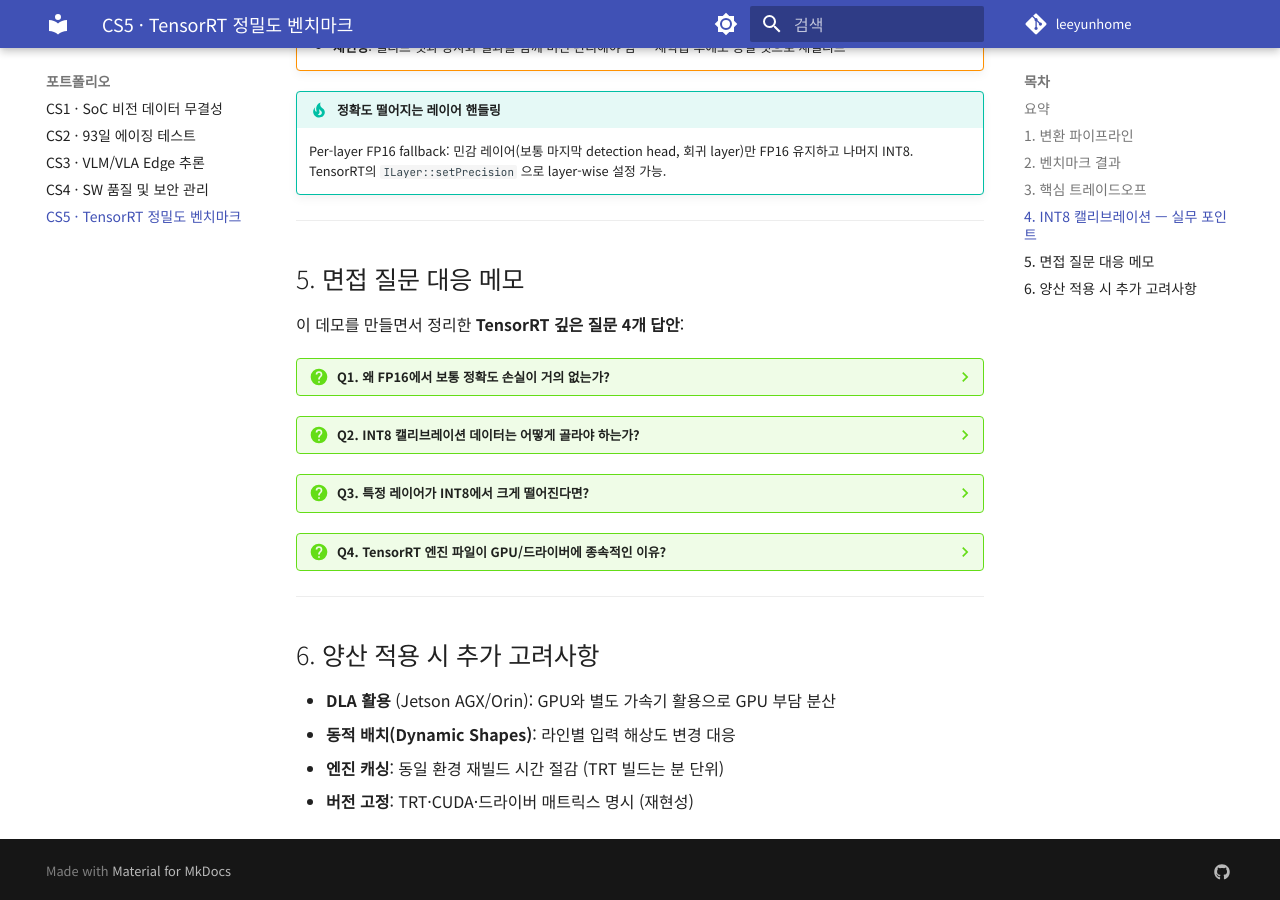
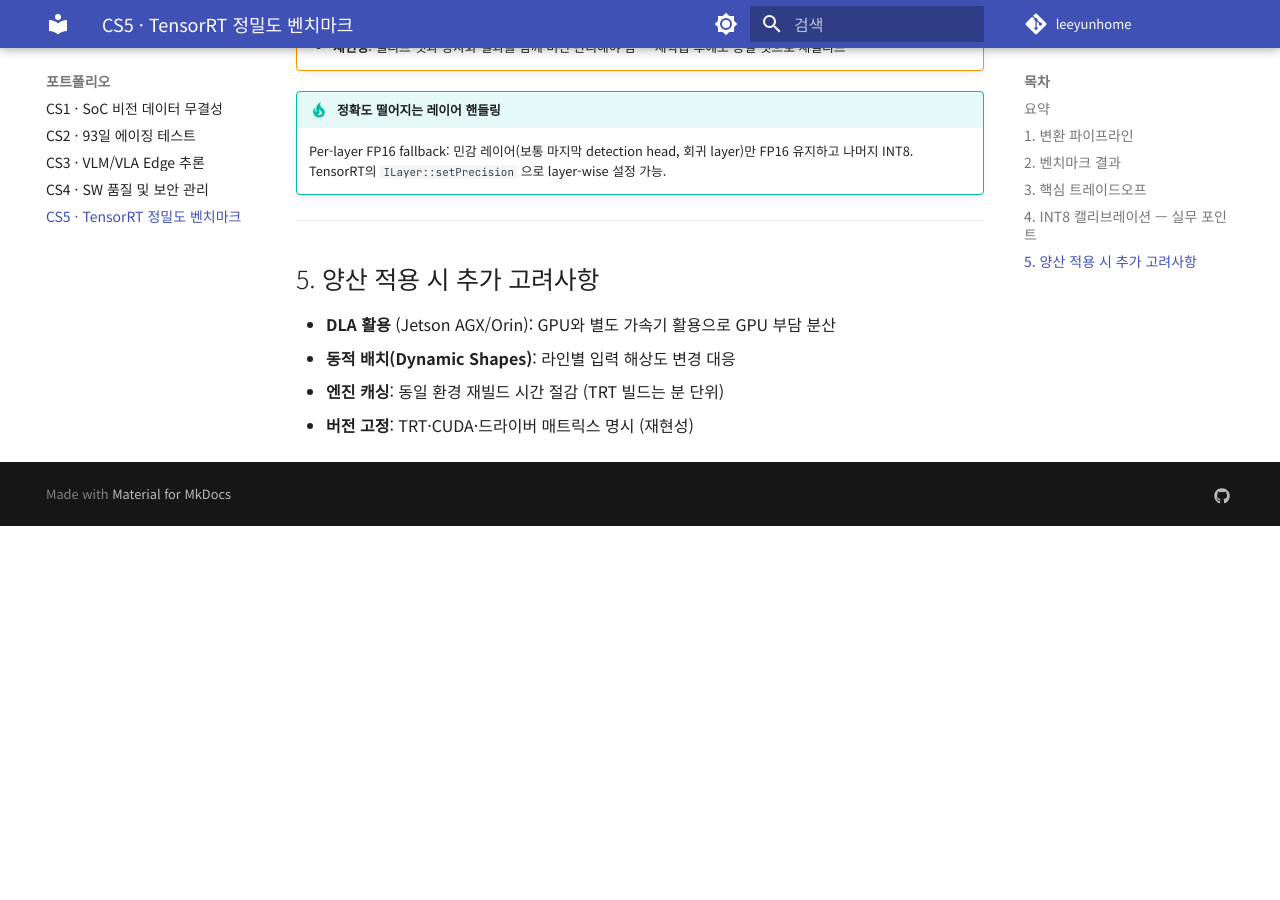
Before and after one commit to leeyunhome/portfolio, an MkDocs documentation site: the page built from docs/cases/05-trt-benchmark.md, in a window 1280 px wide and 900 px high, scrolled down 2297 px. Built offline with MkDocs 1.6.1 and Material for MkDocs 9.7.7, drawn with Linux system fonts in a browser that asks for light colours; after the commit the page ends 2823 px from its top, so only the background shows below that.

Commit message:
Remove interview Q&A memo section from CS5 TensorRT benchmark page

```diff
--- a/docs/cases/05-trt-benchmark.md
+++ b/docs/cases/05-trt-benchmark.md
@@ -86,29 +86,7 @@ flowchart LR
 
 ---
 
-## 5. 면접 질문 대응 메모
-
-이 데모를 만들면서 정리한 **TensorRT 깊은 질문 4개 답안**:
-
-??? question "Q1. 왜 FP16에서 보통 정확도 손실이 거의 없는가?"
-    뉴럴넷 가중치·활성화 분포의 동적 범위가 FP16의 표현 범위 안에 대체로 들어옴.
-    오버플로 위험이 있는 일부 레이어(softmax, exp)는 TensorRT가 자동으로 FP32 fallback을 수행함.
-
-??? question "Q2. INT8 캘리브레이션 데이터는 어떻게 골라야 하는가?"
-    현장 카메라의 분포를 대표해야 함. 동일 라인이라도 시간대·조도·이물질 유형이 다르면
-    별도 캘리브 셋을 가져가야 함. 라인별 파라미터 템플릿(JD 항목)과 함께 관리.
-
-??? question "Q3. 특정 레이어가 INT8에서 크게 떨어진다면?"
-    먼저 per-layer 정확도 추적(TensorRT의 `--verbose` + polygraphy)으로 범인 식별.
-    해당 레이어만 `setPrecision(DataType::kHALF)` 로 FP16 유지하는 mixed precision 적용.
-
-??? question "Q4. TensorRT 엔진 파일이 GPU/드라이버에 종속적인 이유?"
-    TRT 빌드 시 해당 GPU의 SM 아키텍처와 PTX/사이즈에 최적화된 커널을 미리 선택·컴파일하기 때문.
-    배포 환경별 빌드 또는 호환 매트릭스(SM75/SM89 등) 관리 필요.
-
----
-
-## 6. 양산 적용 시 추가 고려사항
+## 5. 양산 적용 시 추가 고려사항
 
 - **DLA 활용** (Jetson AGX/Orin): GPU와 별도 가속기 활용으로 GPU 부담 분산
 - **동적 배치(Dynamic Shapes)**: 라인별 입력 해상도 변경 대응
```
